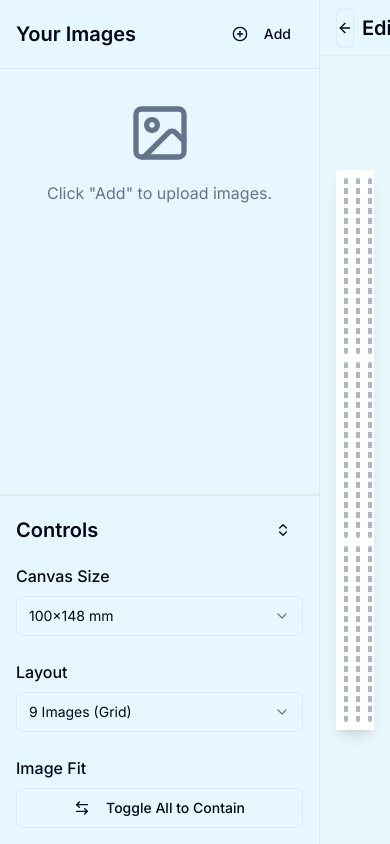
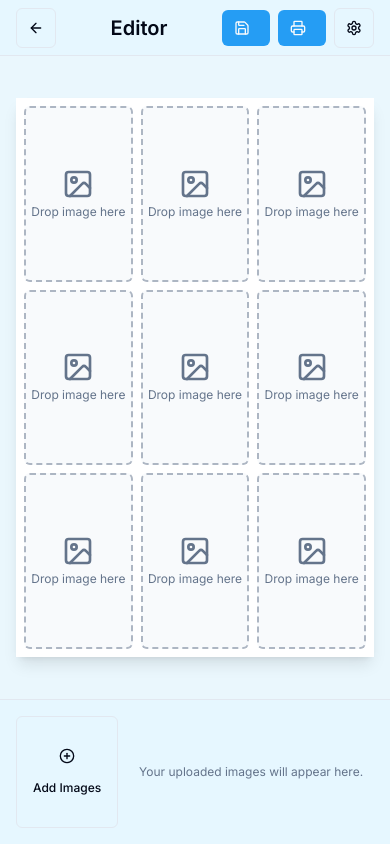
Before and after one commit to wiz-abhi/PhotoFramer, a Next.js app: page /editor in a window 390 px wide. Built offline with nearby package versions, Linux system fonts and the light colour scheme.

Commit message:
it isnt responsive for mobile devices
make sure in mobile collapse the

```diff
--- a/src/app/editor/page.tsx
+++ b/src/app/editor/page.tsx
@@ -4,10 +4,13 @@ import { useState, useEffect } from 'react';
 import EditorSidebar from '@/components/editor-sidebar';
 import EditorCanvas, { PlacedImage } from '@/components/editor-canvas';
 import { Button } from '@/components/ui/button';
-import { ArrowLeft, Printer, Save, Loader2 } from 'lucide-react';
+import { ArrowLeft, Printer, Save, Loader2, Settings } from 'lucide-react';
 import Link from 'next/link';
 import { useToast } from '@/hooks/use-toast';
 import html2canvas from 'html2canvas';
+import { Sheet, SheetContent, SheetHeader, SheetTitle, SheetTrigger } from '@/components/ui/sheet';
+import MobileImageTray from '@/components/mobile-image-tray';
+import MobileControls from '@/components/mobile-controls';
 
 export type CanvasSize = {
   id: string;
@@ -48,6 +51,7 @@ export default function EditorPage() {
   const [placedImages, setPlacedImages] = useState<(PlacedImage | null)[]>([]);
   const { toast } = useToast();
   const [isSaving, setIsSaving] = useState(false);
+  const [isSheetOpen, setIsSheetOpen] = useState(false);
 
   const handlePrint = () => {
     window.print();
@@ -113,7 +117,9 @@ export default function EditorPage() {
 
 
   return (
-    <div className="flex h-screen bg-muted/40">
+    <div className="flex flex-col md:flex-row h-screen bg-muted/40">
+      {/* Desktop Sidebar */}
+      <div className='hidden md:block'>
         <EditorSidebar
           sizes={SIZES}
           layouts={LAYOUTS}
@@ -124,6 +130,8 @@ export default function EditorPage() {
           onToggleGlobalFit={toggleGlobalObjectFit}
           globalFit={globalObjectFit}
         />
+      </div>
+
       <main className="flex-1 flex flex-col overflow-hidden">
         <header className="flex h-14 items-center justify-between border-b bg-background px-4 gap-2">
             <Button variant="outline" size="icon" asChild>
@@ -134,17 +142,44 @@ export default function EditorPage() {
             </Button>
           <h1 className="text-xl font-semibold">Editor</h1>
           <div className='flex items-center gap-2'>
-            <Button onClick={handleSave} disabled={isSaving}>
+            <Button onClick={handleSave} disabled={isSaving} size="sm">
                 {isSaving ? <Loader2 className="mr-2 h-4 w-4 animate-spin" /> : <Save className="mr-2 h-4 w-4" />}
-                {isSaving ? "Saving..." : "Save"}
+                <span className='hidden md:inline'>{isSaving ? "Saving..." : "Save"}</span>
             </Button>
-            <Button onClick={handlePrint}>
+            <Button onClick={handlePrint} size="sm">
                 <Printer className="mr-2 h-4 w-4" />
-                Print
+                <span className='hidden md:inline'>Print</span>
             </Button>
+            {/* Mobile Controls Sheet */}
+            <div className='md:hidden'>
+                <Sheet open={isSheetOpen} onOpenChange={setIsSheetOpen}>
+                    <SheetTrigger asChild>
+                        <Button variant="outline" size="icon">
+                            <Settings className="h-4 w-4" />
+                            <span className="sr-only">Open Controls</span>
+                        </Button>
+                    </SheetTrigger>
+                    <SheetContent>
+                        <SheetHeader>
+                            <SheetTitle>Controls</SheetTitle>
+                        </SheetHeader>
+                        <MobileControls
+                          sizes={SIZES}
+                          layouts={LAYOUTS}
+                          selectedSize={canvasSize}
+                          onSizeChange={setCanvasSize}
+                          selectedLayout={layout}
+                          onLayoutChange={setLayout}
+                          onToggleGlobalFit={toggleGlobalObjectFit}
+                          globalFit={globalObjectFit}
+                          closeSheet={() => setIsSheetOpen(false)}
+                        />
+                    </SheetContent>
+                </Sheet>
+            </div>
           </div>
         </header>
-        <div className="flex-1 overflow-auto p-4 md:p-8 flex items-center justify-center">
+        <div className="flex-1 overflow-auto p-4 flex items-center justify-center">
             <EditorCanvas
                 size={canvasSize}
                 layout={layout}
@@ -153,6 +188,11 @@ export default function EditorPage() {
                 setPlacedImages={setPlacedImages}
              />
         </div>
+
+        {/* Mobile Image Tray */}
+        <div className='md:hidden'>
+          <MobileImageTray />
+        </div>
       </main>
     </div>
   );
--- a/src/components/editor-sidebar.tsx
+++ b/src/components/editor-sidebar.tsx
@@ -86,7 +86,7 @@ export default function EditorSidebar({
 
 
   return (
-    <aside className="w-80 border-r bg-background flex flex-col">
+    <aside className="w-80 border-r bg-background flex flex-col h-full">
        <input
             type="file"
             multiple
--- /dev/null
+++ b/src/components/mobile-controls.tsx
@@ -0,0 +1,85 @@
+
+'use client';
+
+import { Label } from '@/components/ui/label';
+import { Select, SelectContent, SelectItem, SelectTrigger, SelectValue } from '@/components/ui/select';
+import type { CanvasSize, CanvasLayout, ObjectFit } from '@/app/editor/page';
+import { ArrowLeftRight } from 'lucide-react';
+import { Button } from './ui/button';
+
+interface MobileControlsProps {
+  sizes: CanvasSize[];
+  layouts: CanvasLayout[];
+  selectedSize: CanvasSize;
+  onSizeChange: (size: CanvasSize) => void;
+  selectedLayout: CanvasLayout;
+  onLayoutChange: (layout: CanvasLayout) => void;
+  onToggleGlobalFit: () => void;
+  globalFit: ObjectFit;
+  closeSheet: () => void;
+}
+
+export default function MobileControls({
+  sizes,
+  layouts,
+  selectedSize,
+  onSizeChange,
+  selectedLayout,
+  onLayoutChange,
+  onToggleGlobalFit,
+  globalFit,
+  closeSheet
+}: MobileControlsProps) {
+
+  return (
+    <div className="p-4 pt-4 space-y-6">
+      <div>
+        <Label htmlFor="m-canvas-size" className='text-base'>Canvas Size</Label>
+        <Select
+          value={selectedSize.id}
+          onValueChange={(id) => {
+            const newSize = sizes.find(s => s.id === id);
+            if (newSize) onSizeChange(newSize);
+            closeSheet();
+          }}
+        >
+          <SelectTrigger id="m-canvas-size" className="w-full mt-2">
+            <SelectValue placeholder="Select size" />
+          </SelectTrigger>
+          <SelectContent>
+            {sizes.map(size => (
+              <SelectItem key={size.id} value={size.id}>{size.name}</SelectItem>
+            ))}
+          </SelectContent>
+        </Select>
+      </div>
+      <div>
+        <Label htmlFor="m-layout-type" className='text-base'>Layout</Label>
+        <Select
+          value={selectedLayout.id}
+          onValueChange={(id) => {
+            const newLayout = layouts.find(l => l.id === id);
+            if (newLayout) onLayoutChange(newLayout);
+            closeSheet();
+          }}
+        >
+          <SelectTrigger id="m-layout-type" className="w-full mt-2">
+            <SelectValue placeholder="Select layout" />
+          </SelectTrigger>
+          <SelectContent>
+            {layouts.map(layout => (
+              <SelectItem key={layout.id} value={layout.id}>{layout.name}</SelectItem>
+            ))}
+          </SelectContent>
+        </Select>
+      </div>
+      <div>
+        <Label className="text-base">Image Fit</Label>
+        <Button onClick={() => { onToggleGlobalFit(); closeSheet(); }} variant="outline" className="w-full mt-2">
+          <ArrowLeftRight className="mr-2 h-4 w-4" />
+          Toggle All to {globalFit === 'cover' ? 'Contain' : 'Cover'}
+        </Button>
+      </div>
+    </div>
+  );
+}
--- /dev/null
+++ b/src/components/mobile-image-tray.tsx
@@ -0,0 +1,123 @@
+
+'use client';
+
+import { useImages } from '@/context/image-context';
+import { ScrollArea, ScrollBar } from '@/components/ui/scroll-area';
+import Image from 'next/image';
+import { Image as ImageIcon, RotateCw, Loader2, PlusCircle } from 'lucide-react';
+import { Button } from './ui/button';
+import { useState, useRef, ChangeEvent } from 'react';
+import { useToast } from '@/hooks/use-toast';
+
+export default function MobileImageTray() {
+  const { images, rotateImage, addImages } = useImages();
+  const [rotatingIndex, setRotatingIndex] = useState<number | null>(null);
+  const [isAddingImages, setIsAddingImages] = useState(false);
+  const fileInputRef = useRef<HTMLInputElement>(null);
+  const { toast } = useToast();
+
+  const handleDragStart = (e: React.DragEvent<HTMLDivElement>, imageUrl: string) => {
+    e.dataTransfer.setData('text/plain', imageUrl);
+  };
+
+  const handleRotate = async (e: React.MouseEvent, index: number) => {
+    e.preventDefault();
+    e.stopPropagation();
+    if (rotatingIndex !== null) return;
+    setRotatingIndex(index);
+    await rotateImage(index);
+    setRotatingIndex(null);
+  };
+
+  const handleAddImagesClick = () => {
+    fileInputRef.current?.click();
+  };
+
+  const handleFileChange = async (event: ChangeEvent<HTMLInputElement>) => {
+    setIsAddingImages(true);
+    const files = event.target.files;
+    if (files && files.length > 0) {
+      const imageFiles = Array.from(files).filter(file => file.type.startsWith('image/'));
+
+      if(imageFiles.length !== files.length) {
+        toast({
+          variant: "destructive",
+          title: "Invalid File Type",
+          description: "Some files were not images and have been ignored.",
+        });
+      }
+
+      if(imageFiles.length > 0) {
+        await addImages(imageFiles);
+      }
+    }
+    if(event.target) {
+        event.target.value = "";
+    }
+    setIsAddingImages(false);
+  };
+
+  return (
+    <div className="border-t bg-background">
+      <input
+        type="file"
+        multiple
+        accept="image/*"
+        ref={fileInputRef}
+        onChange={handleFileChange}
+        className="hidden"
+        disabled={isAddingImages}
+      />
+      <ScrollArea className="w-full whitespace-nowrap">
+        <div className="flex w-max space-x-4 p-4">
+          <Button
+            variant="outline"
+            className="h-28 w-28 flex-col"
+            onClick={handleAddImagesClick}
+            disabled={isAddingImages}
+          >
+            {isAddingImages ? (
+              <Loader2 className="h-6 w-6 animate-spin" />
+            ) : (
+              <PlusCircle className="h-6 w-6" />
+            )}
+            <span className="mt-2 text-xs">Add Images</span>
+          </Button>
+
+          {images.map((src, index) => (
+            <div
+              key={index}
+              draggable
+              onDragStart={(e) => handleDragStart(e, src)}
+              className="group aspect-square h-28 w-28 relative rounded-md overflow-hidden cursor-grab active:cursor-grabbing shrink-0"
+            >
+              <Image src={src} alt={`Uploaded image ${index + 1}`} layout="fill" objectFit="cover" className='rounded-md' />
+              <div className="absolute inset-0 bg-black/30 opacity-0 group-hover:opacity-100 transition-opacity flex items-center justify-center">
+                <Button
+                  variant="ghost"
+                  size="icon"
+                  className="text-white hover:bg-white/20 hover:text-white h-10 w-10"
+                  onClick={(e) => handleRotate(e, index)}
+                  title="Rotate 90 degrees"
+                  disabled={rotatingIndex !== null}
+                >
+                  {rotatingIndex === index ? (
+                    <Loader2 className="h-5 w-5 animate-spin" />
+                  ) : (
+                    <RotateCw className="h-5 w-5" />
+                  )}
+                </Button>
+              </div>
+            </div>
+          ))}
+          {images.length === 0 && (
+             <div className="flex flex-col items-center justify-center h-28 text-muted-foreground text-center text-xs w-full">
+                <p>Your uploaded images will appear here.</p>
+             </div>
+          )}
+        </div>
+        <ScrollBar orientation="horizontal" />
+      </ScrollArea>
+    </div>
+  );
+}
```
Lines whose indentation alone changed are shown as unchanged.
